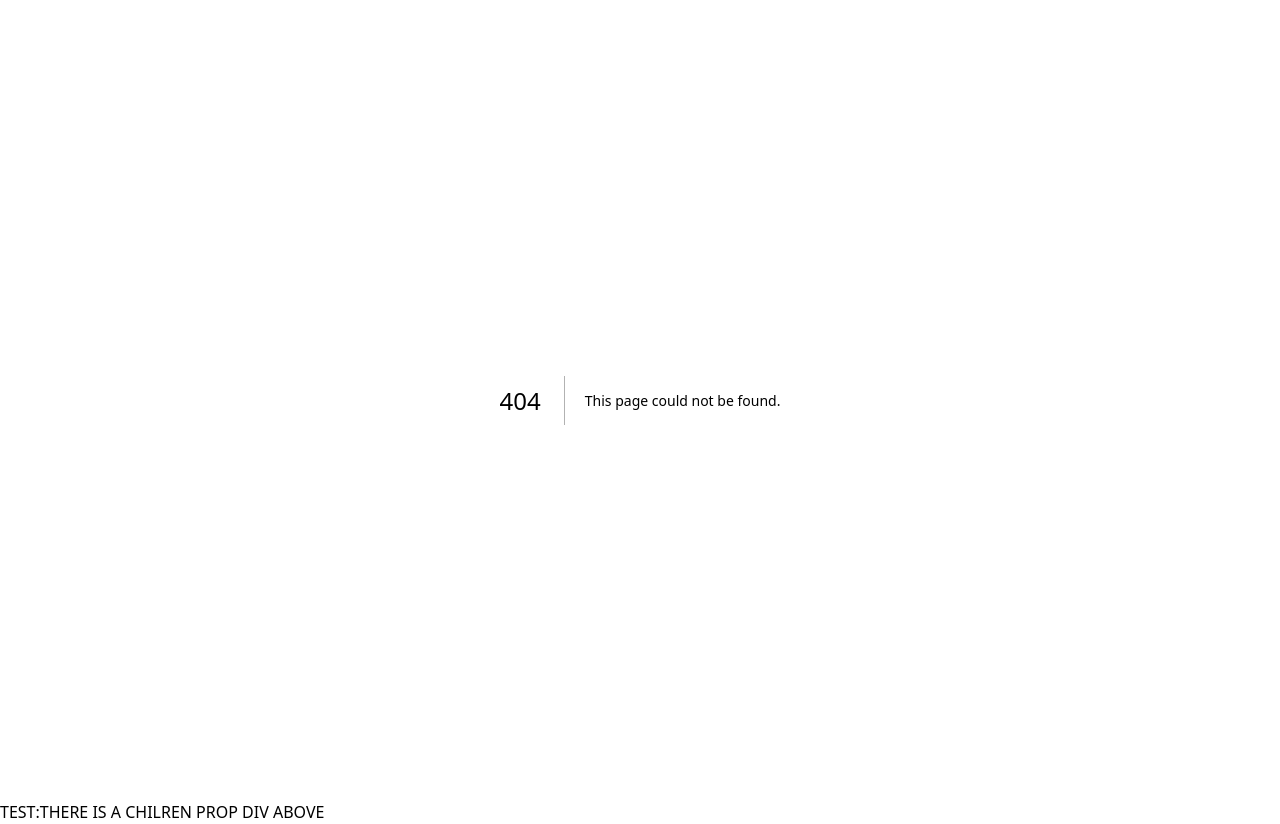
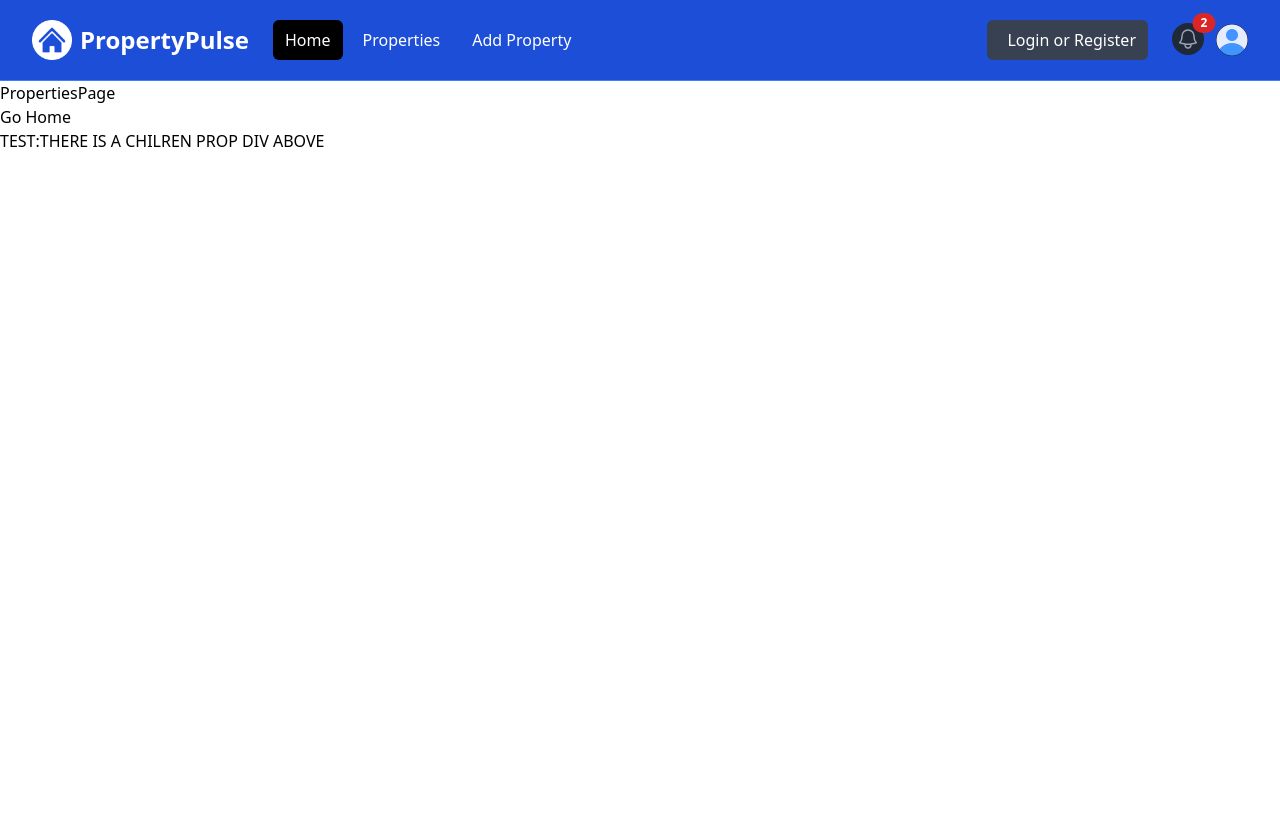
Before and after one commit to saimkhan065/rent-with-ease, a Next.js app: page /properties in a window 1280 px wide. Before the commit this address had no page. After the commit the page ends 800 px from the top, so only its background shows below. Built offline with nearby package versions, Linux system fonts and the light colour scheme.

Commit message:
added components/Navbar.tsx

```diff
--- a/app/layout.tsx
+++ b/app/layout.tsx
@@ -1,4 +1,5 @@
 import "@/assets/styles/globals.css";
+import Navbar from "@/components/Navbar";
 import { title } from "process";
 
 interface MainLayoutProps {
@@ -15,6 +16,7 @@
   return (
     <html lang="en">
       <body>
+        <Navbar></Navbar>
         <div>{children}</div>
         <div>TEST:THERE IS A CHILREN PROP DIV ABOVE</div>
       </body>
--- a/app/page.tsx
+++ b/app/page.tsx
@@ -1,5 +1,12 @@
-const HomePage = () => {
-  return <div>HomePage</div>;
+import Link from "next/link";
+
+const HomePage: React.FC = () => {
+  return (
+    <>
+      <div>Properties Home</div>
+      <Link href="/properties">Show Properties</Link>
+    </>
+  );
 };
 
 export default HomePage;
--- /dev/null
+++ b/app/properties/page.tsx
@@ -0,0 +1,13 @@
+import React from "react";
+import Link from "next/link";
+
+const PropertiesPage: React.FC = () => {
+  return (
+    <>
+      <div>PropertiesPage</div>
+      <Link href="/">Go Home</Link>
+    </>
+  );
+};
+
+export default PropertiesPage;
--- /dev/null
+++ b/components/Navbar.tsx
@@ -0,0 +1,204 @@
+import Image from "next/image";
+import logo from "@/assets/images/logo-white.png";
+import profileDefault from "@/assets/images/profile.png";
+import React from "react";
+
+const Navbar: React.FC = () => {
+  return (
+    <nav className="bg-blue-700 border-b border-blue-500">
+      <div className="mx-auto max-w-7xl px-2 sm:px-6 lg:px-8">
+        <div className="relative flex h-20 items-center justify-between">
+          <div className="absolute inset-y-0 left-0 flex items-center md:hidden">
+            {/* <!-- Mobile menu button--> */}
+            <button
+              type="button"
+              id="mobile-dropdown-button"
+              className="relative inline-flex items-center justify-center rounded-md p-2 text-gray-400 hover:bg-gray-700 hover:text-white focus:outline-none focus:ring-2 focus:ring-inset focus:ring-white"
+              aria-controls="mobile-menu"
+              aria-expanded="false"
+            >
+              <span className="absolute -inset-0.5"></span>
+              <span className="sr-only">Open main menu</span>
+              <svg
+                className="block h-6 w-6"
+                fill="none"
+                viewBox="0 0 24 24"
+                strokeWidth="1.5"
+                stroke="currentColor"
+                aria-hidden="true"
+              >
+                <path
+                  strokeLinecap="round"
+                  strokeLinejoin="round"
+                  d="M3.75 6.75h16.5M3.75 12h16.5m-16.5 5.25h16.5"
+                />
+              </svg>
+            </button>
+          </div>
+
+          <div className="flex flex-1 items-center justify-center md:items-stretch md:justify-start">
+            {/* <!-- Logo --> */}
+            <a className="flex flex-shrink-0 items-center" href="/index.html">
+              <Image className="h-10 w-auto" src={logo} alt="PropertyPulse" />
+
+              <span className="hidden md:block text-white text-2xl font-bold ml-2">
+                PropertyPulse
+              </span>
+            </a>
+            {/* <!-- Desktop Menu Hidden below md screens --> */}
+            <div className="hidden md:ml-6 md:block">
+              <div className="flex space-x-2">
+                <a
+                  href="/index.html"
+                  className="text-white bg-black hover:bg-gray-900 hover:text-white rounded-md px-3 py-2"
+                >
+                  Home
+                </a>
+                <a
+                  href="/properties.html"
+                  className="text-white hover:bg-gray-900 hover:text-white rounded-md px-3 py-2"
+                >
+                  Properties
+                </a>
+                <a
+                  href="/add-property.html"
+                  className="text-white hover:bg-gray-900 hover:text-white rounded-md px-3 py-2"
+                >
+                  Add Property
+                </a>
+              </div>
+            </div>
+          </div>
+
+          {/* <!-- Right Side Menu (Logged Out) --> */}
+          <div className="hidden md:block md:ml-6">
+            <div className="flex items-center">
+              <button className="flex items-center text-white bg-gray-700 hover:bg-gray-900 hover:text-white rounded-md px-3 py-2">
+                <i className="fa-brands fa-google text-white mr-2"></i>
+                <span>Login or Register</span>
+              </button>
+            </div>
+          </div>
+
+          {/* <!-- Right Side Menu (Logged In) --> */}
+          <div className="absolute inset-y-0 right-0 flex items-center pr-2 md:static md:inset-auto md:ml-6 md:pr-0">
+            <a href="messages.html" className="relative group">
+              <button
+                type="button"
+                className="relative rounded-full bg-gray-800 p-1 text-gray-400 hover:text-white focus:outline-none focus:ring-2 focus:ring-white focus:ring-offset-2 focus:ring-offset-gray-800"
+              >
+                <span className="absolute -inset-1.5"></span>
+                <span className="sr-only">View notifications</span>
+                <svg
+                  className="h-6 w-6"
+                  fill="none"
+                  viewBox="0 0 24 24"
+                  strokeWidth="1.5"
+                  stroke="currentColor"
+                  aria-hidden="true"
+                >
+                  <path
+                    strokeLinecap="round"
+                    strokeLinejoin="round"
+                    d="M14.857 17.082a23.848 23.848 0 005.454-1.31A8.967 8.967 0 0118 9.75v-.7V9A6 6 0 006 9v.75a8.967 8.967 0 01-2.312 6.022c1.733.64 3.56 1.085 5.455 1.31m5.714 0a24.255 24.255 0 01-5.714 0m5.714 0a3 3 0 11-5.714 0"
+                  />
+                </svg>
+              </button>
+              <span className="absolute top-0 right-0 inline-flex items-center justify-center px-2 py-1 text-xs font-bold leading-none text-white transform translate-x-1/2 -translate-y-1/2 bg-red-600 rounded-full">
+                2
+                {/* <!-- Replace with the actual number of notifications --> */}
+              </span>
+            </a>
+            {/* <!-- Profile dropdown button --> */}
+            <div className="relative ml-3">
+              <div>
+                <button
+                  type="button"
+                  className="relative flex rounded-full bg-gray-800 text-sm focus:outline-none focus:ring-2 focus:ring-white focus:ring-offset-2 focus:ring-offset-gray-800"
+                  id="user-menu-button"
+                  aria-expanded="false"
+                  aria-haspopup="true"
+                >
+                  <span className="absolute -inset-1.5"></span>
+                  <span className="sr-only">Open user menu</span>
+                  <Image
+                    className="h-8 w-8 rounded-full"
+                    src={profileDefault}
+                    alt=""
+                  />
+                </button>
+              </div>
+
+              {/* <!-- Profile dropdown --> */}
+              <div
+                id="user-menu"
+                className="hidden absolute right-0 z-10 mt-2 w-48 origin-top-right rounded-md bg-white py-1 shadow-lg ring-1 ring-black ring-opacity-5 focus:outline-none"
+                role="menu"
+                aria-orientation="vertical"
+                aria-labelledby="user-menu-button"
+                tabIndex={-1}
+              >
+                <a
+                  href="/profile.html"
+                  className="block px-4 py-2 text-sm text-gray-700"
+                  role="menuitem"
+                  tabIndex={-1}
+                  id="user-menu-item-0"
+                >
+                  Your Profile
+                </a>
+                <a
+                  href="saved-properties.html"
+                  className="block px-4 py-2 text-sm text-gray-700"
+                  role="menuitem"
+                  tabIndex={-1}
+                  id="user-menu-item-2"
+                >
+                  Saved Properties
+                </a>
+                <a
+                  href="#"
+                  className="block px-4 py-2 text-sm text-gray-700"
+                  role="menuitem"
+                  tabIndex={-1}
+                  id="user-menu-item-2"
+                >
+                  Sign Out
+                </a>
+              </div>
+            </div>
+          </div>
+        </div>
+      </div>
+
+      {/* <!-- Mobile menu, show/hide based on menu state. --> */}
+      <div className="hidden" id="mobile-menu">
+        <div className="space-y-1 px-2 pb-3 pt-2">
+          <a
+            href="/index.html"
+            className="bg-gray-900 text-white block rounded-md px-3 py-2 text-base font-medium"
+          >
+            Home
+          </a>
+          <a
+            href="/properties.html"
+            className="text-gray-300 hover:bg-gray-700 hover:text-white block rounded-md px-3 py-2 text-base font-medium"
+          >
+            Properties
+          </a>
+          <a
+            href="/add-property.html"
+            className="text-gray-300 hover:bg-gray-700 hover:text-white block rounded-md px-3 py-2 text-base font-medium"
+          >
+            Add Property
+          </a>
+          <button className="flex items-center text-white bg-gray-700 hover:bg-gray-900 hover:text-white rounded-md px-3 py-2 my-4">
+            <i className="fa-brands fa-google mr-2"></i>
+            <span>Login or Register</span>
+          </button>
+        </div>
+      </div>
+    </nav>
+  );
+};
+export default Navbar;
```
Also changed, not shown: app/properties/[id]/pages.tsx (added), app/properties/add/pages.tsx (added), assets/images/logo-white.png (added), assets/images/profile.png (added).
